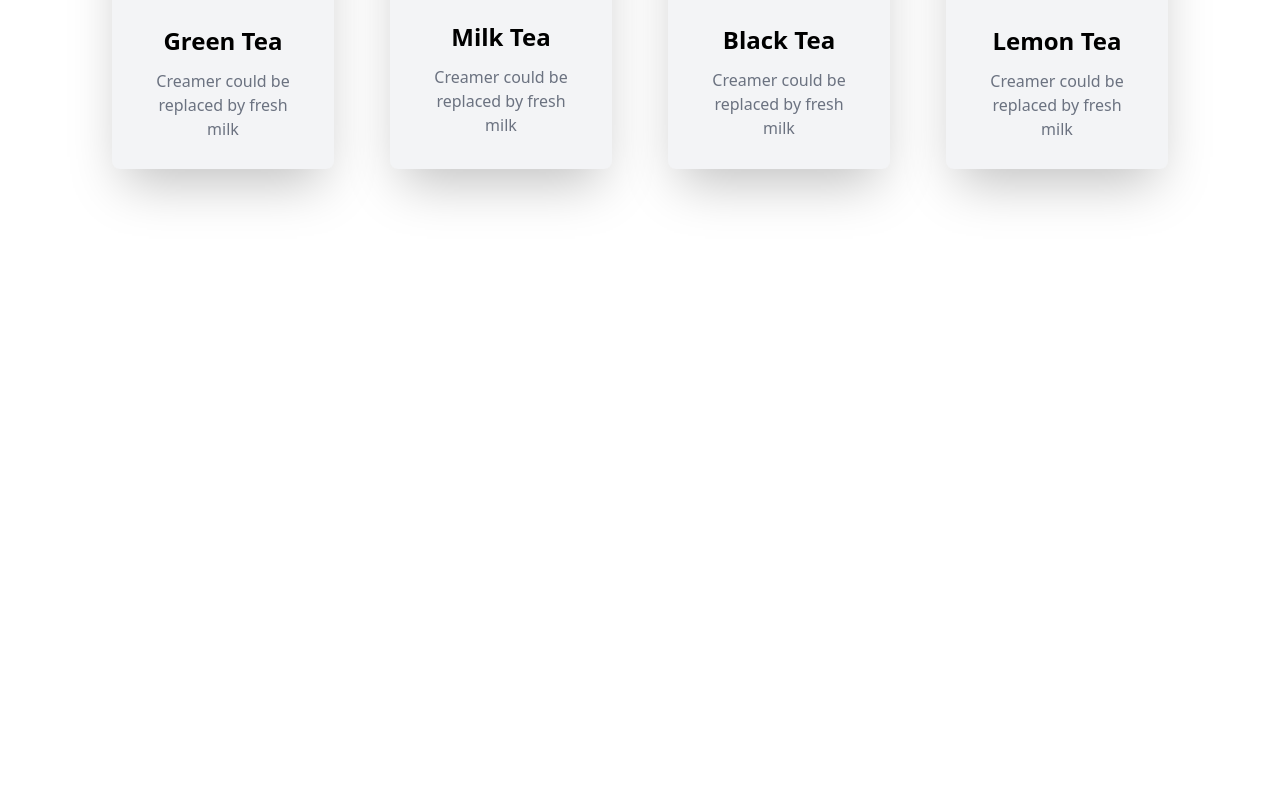
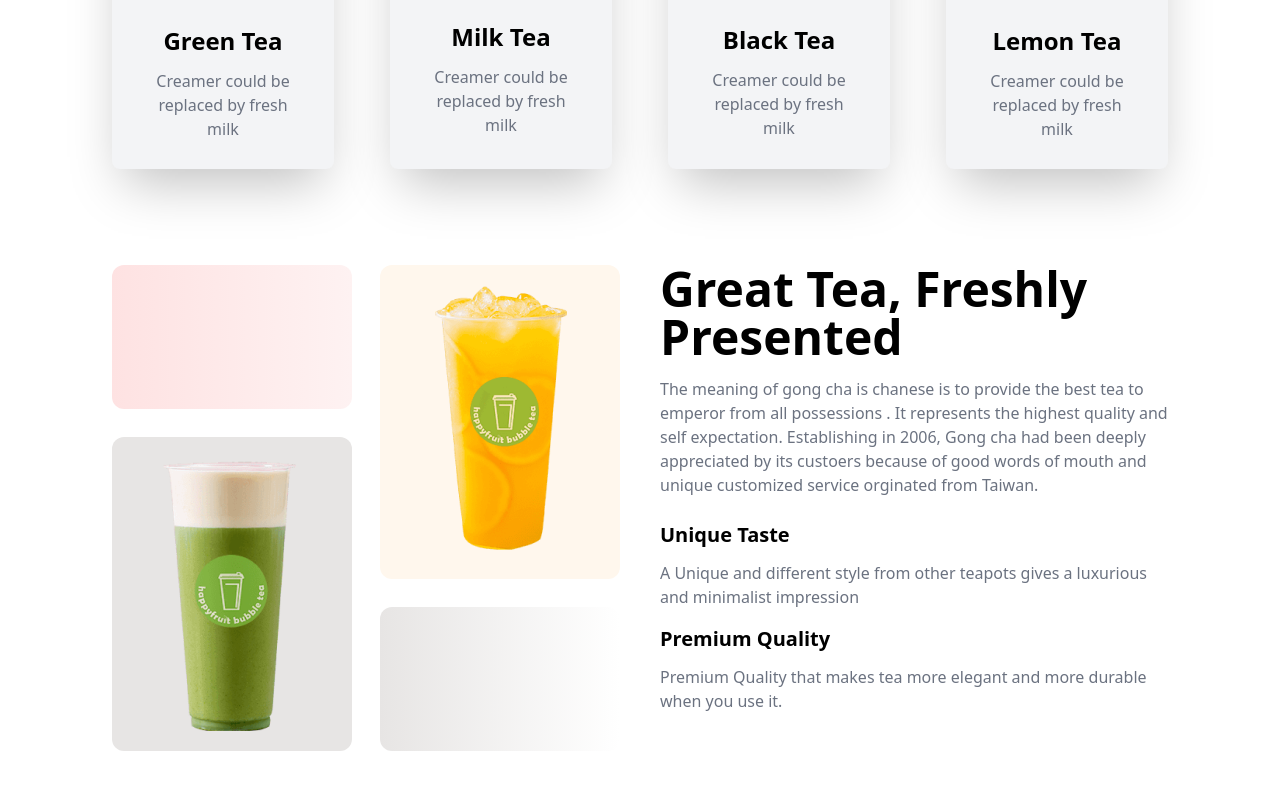
Before and after one commit to yusufABC/tea-house, a plain HTML site: page index.html in a window 1280 px wide. Shown: the part 1076-1866 px from the top of the page. Before the commit the page ends 1341 px from the top, so only its background shows below. Drawn offline with nearby package versions, Linux system fonts and the light colour scheme.

Commit message:
finished best tea section

```diff
--- a/index.html
+++ b/index.html
@@ -112,6 +112,34 @@
                  </div>
           </div>
        </section>
+       <!-- Great tea section  -->
+        <section class="mb-24">
+          <div class="grid grid-cols-1 lg:grid-cols-2 grid-rows-3 gap-10">
+            <!-- Image Section  -->
+             <div class="grid grid-cols-2 gap-7">
+            <div class="h-36 bg-gradient-to-r from-red-100 to-red-50 rounded-xl"></div>
+            <div class="bg-orange-50 row-span-2 rounded-xl">
+              <img class="mx-auto my-5" src="images/fresh-1.png" alt="">
+            </div>
+            <div class="bg-stone-200 row-span-2 rounded-xl">
+              <img class="mx-auto my-5" src="images/fresh-2.png" alt="">
+            </div>
+            <div class="h-36 bg-gradient-to-r from-stone-200 to-stone-10 rounded-xl"></div>
+          </div>
+          <!-- Text Section  -->
+           <div>
+             <h1 class="text-4xl md:text-5xl mb-4 font-bold ">Great Tea, Freshly Presented</h1>
+             <p class="text-gray-500">The meaning of gong cha is chanese is to provide the best tea to emperor from all possessions . It represents the highest quality and self expectation. Establishing in 2006, Gong cha had been deeply appreciated by its custoers  because of good words of mouth and unique customized service orginated from Taiwan.</p>
+             <br>
+             <h1 class="text-xl font-bold mb-3">Unique Taste</h1>
+              <p class="text-gray-500 mb-4">A Unique and different style from other teapots gives a luxurious and minimalist impression</p>
+            <h1 class="text-xl font-bold mb-3">Premium Quality</h1>
+            <p class="text-gray-500">Premium Quality that makes tea more elegant and more durable when you use it.</p>
+           </div>
+
+        </div>
+
+        </section>
     </main>
   </body>
 </html>
```
